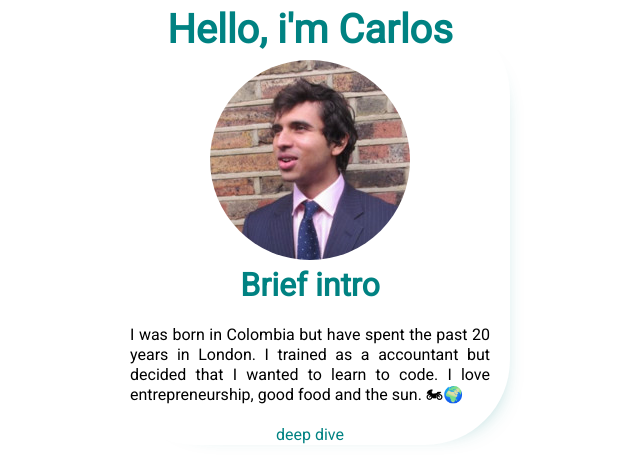
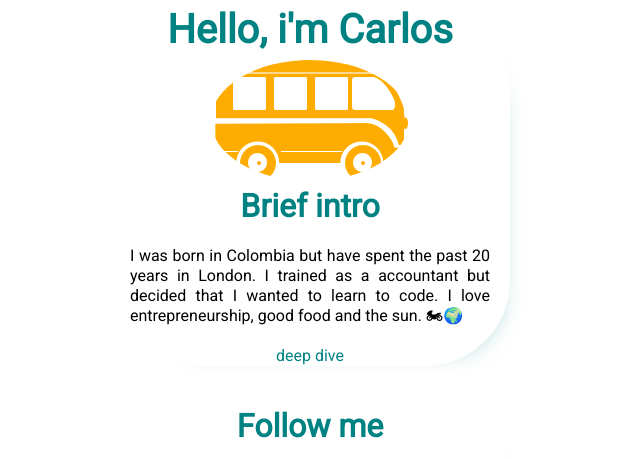
Before and after one commit to carg501/profile, a plain HTML site: page index.html in a window 1280 px wide. Shown: the top 459 px of the page, without its empty margins (330-970 px from the left). Drawn offline with Linux system fonts and the light colour scheme.

Commit message:
image carlooooos2

```diff
--- a/index.html
+++ b/index.html
@@ -18,7 +18,7 @@
 
     <div class = "card">
         <h1 class = "padding-text">Hello, i'm Carlos</h1>
-        <img class = "image-round" src="images/carlos.jpg" alt="Carlos's pic">
+        <img class = "image-round" src="images/player.png" alt="Carlos's pic">
         <h2>Brief intro</h2>
         <p class = "text-wrap">I was born in Colombia but have spent the past 20 years in London. I trained as a accountant but decided that I wanted to learn to code. I love entrepreneurship, good food and the sun. 🏍🌍</p>
         <a href="">deep dive</a>
```
Also changed, not shown: images/player.png (added), 1 other file.
